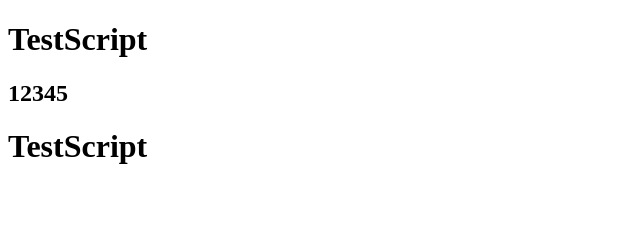
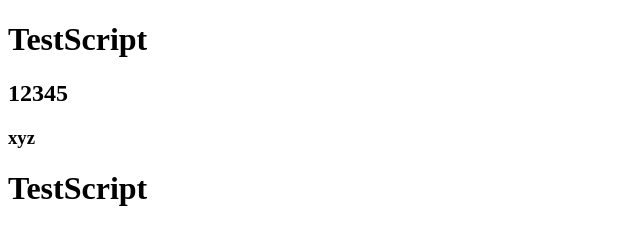
Before and after one commit to boat009/devops, a plain HTML site: page index.html in a window 1280 px wide. Shown: the whole page, without its empty margins (0-640 px from the left). Drawn offline with Linux system fonts and the light colour scheme.

Commit message:
Update index.html

```diff
--- a/index.html
+++ b/index.html
@@ -6,5 +6,6 @@
 <body>
     <h1>TestScript</h1>
     <h2>12345</h2>
+    <h3>xyz</h3>
 </body>
 </html><head><h1>TestScript</h1></head>
```
